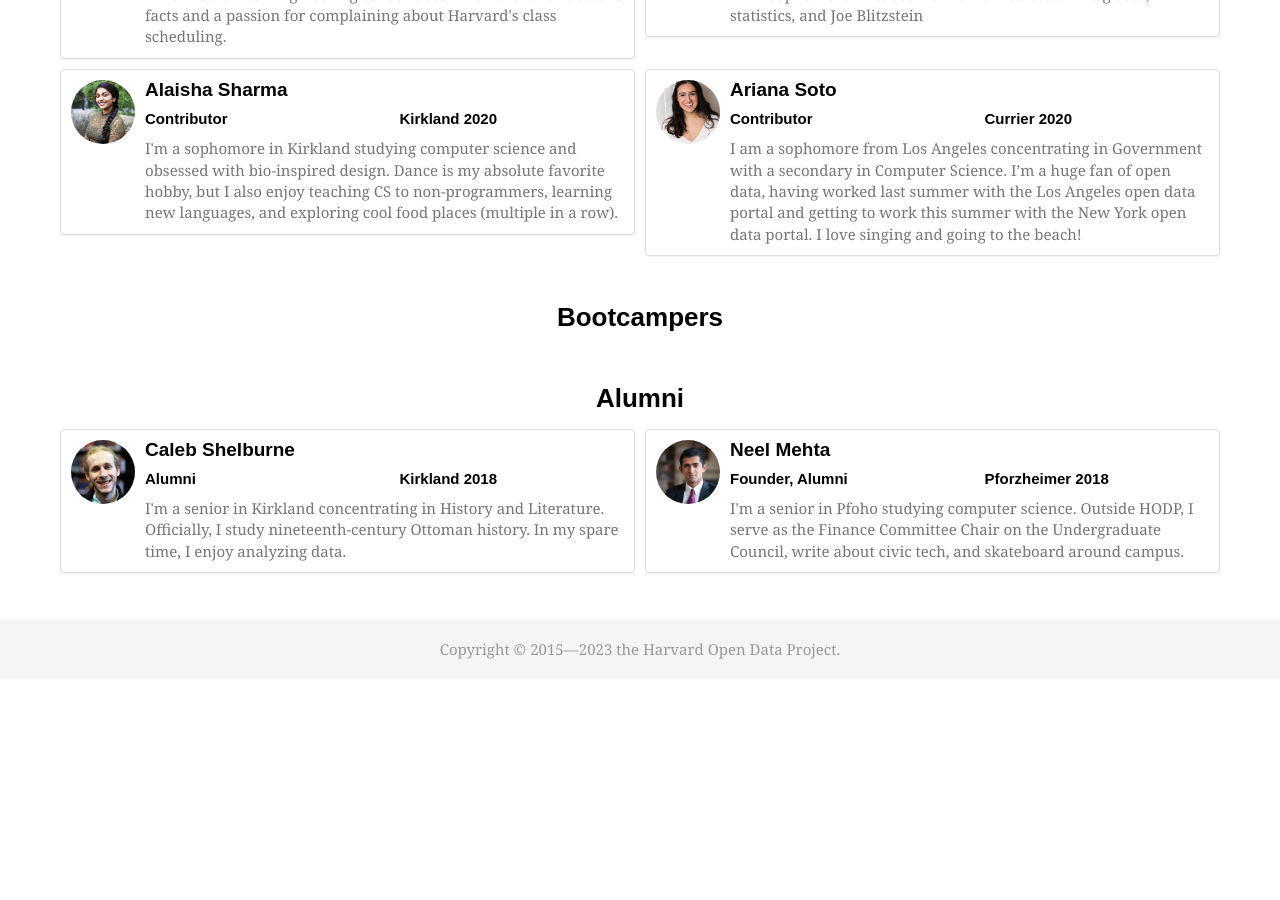
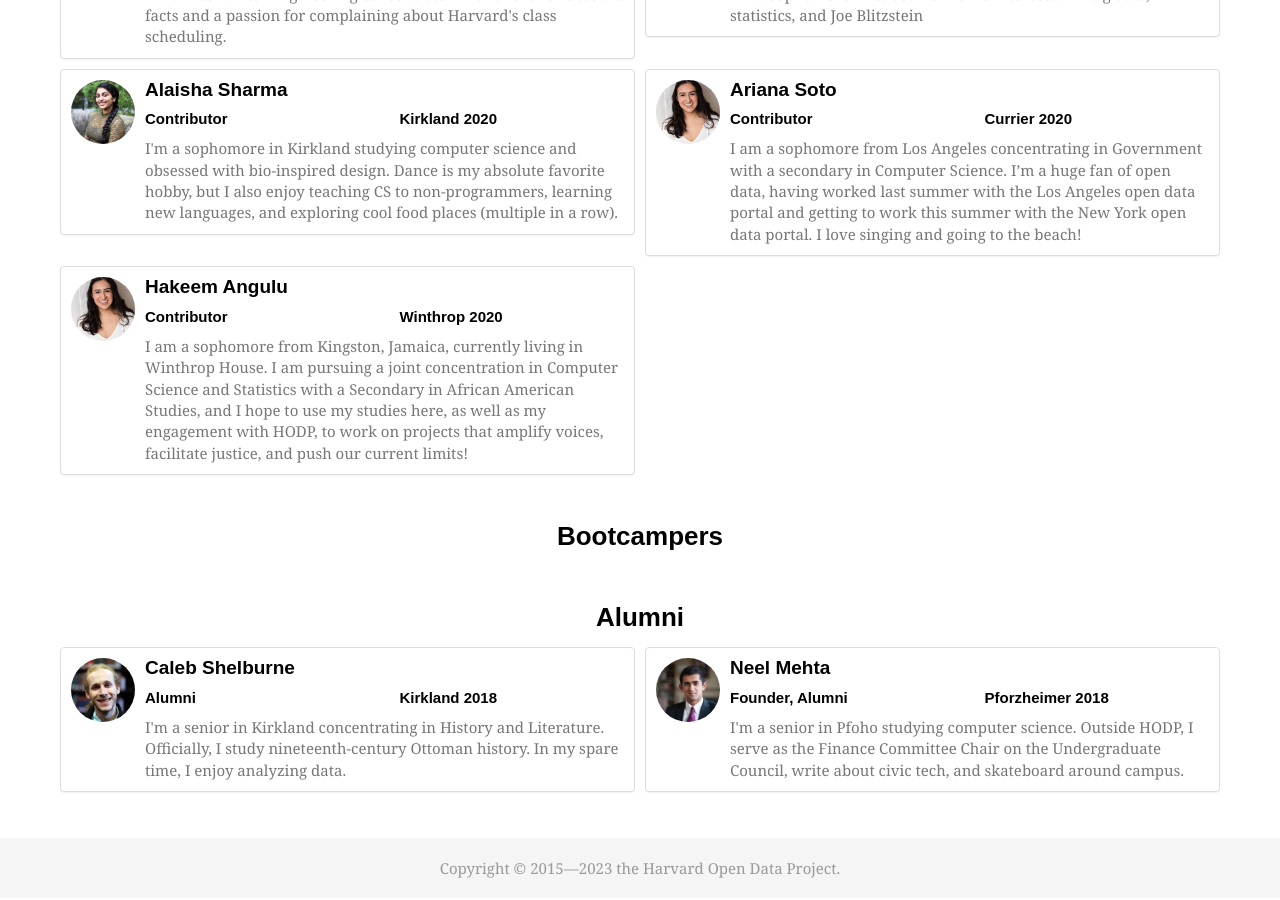
Before and after one commit to Eandalf7h/HarvardOpenData, a Jekyll site: the page built from about.html, in a window 1280 px wide and 900 px high, scrolled down 2551 px. Built offline with Jekyll 4.4.1, drawn with Linux system fonts in a browser that asks for light colours; nearby versions of some CDN libraries; some web fonts are replaced; before the commit the page ends 3232 px from its top, so only the background shows below that.

Commit message:
added Hakeem

```diff
--- a/_data/people.yml
+++ b/_data/people.yml
@@ -111,6 +111,12 @@ people:
       year: 2020
       bio: I am a sophomore from Los Angeles concentrating in Government with a secondary in Computer Science. I’m a huge fan of open data, having worked last summer with the Los Angeles open data portal and getting to work this summer with the New York open data portal. I love singing and going to the beach!
       image: ariana-soto.jpg
+  -   name: Hakeem Angulu
+      role: contributor
+      house: Winthrop
+      year: 2020
+      bio: I am a sophomore from Kingston, Jamaica, currently living in Winthrop House. I am pursuing a joint concentration in Computer Science and Statistics with a Secondary in African American Studies, and I hope to use my studies here, as well as my engagement with HODP, to work on projects that amplify voices, facilitate justice, and push our current limits!
+      image: ariana-soto.jpg
   -   name: Neel Mehta
       url: https://www.linkedin.com/in/neelmehta18
       role: founder
```
Also changed, not shown: img/people/hakeem-angulu.jpg (added).
